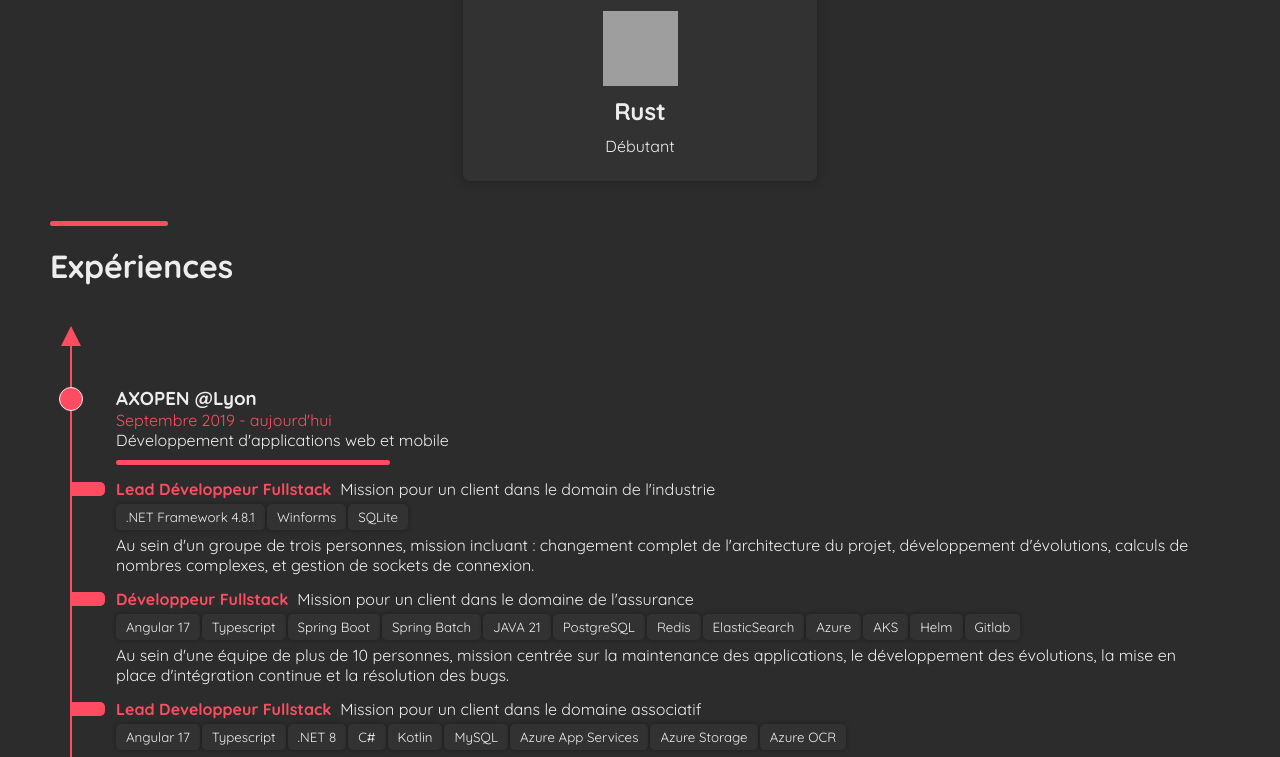
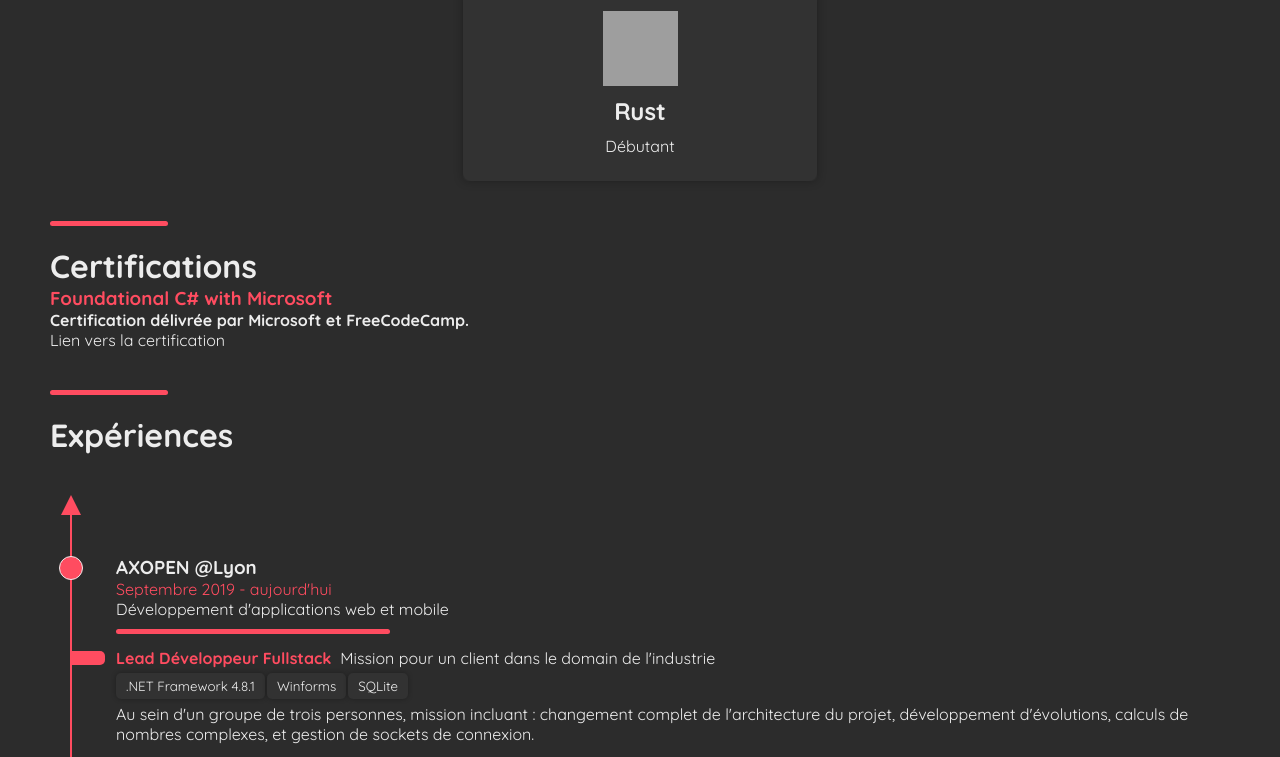
Before and after one commit to alexandrejournet/Portfolio, a Next.js app: page / in a window 1280 px wide. Shown: the part 1949-2706 px from the top of the page. Built offline with nearby package versions, Linux system fonts and the light colour scheme; grey boxes are pictures that could not be loaded.

Commit message:
chore: add certifications

```diff
--- a/src/app/components/topbar/Topbar.tsx
+++ b/src/app/components/topbar/Topbar.tsx
@@ -60,6 +60,7 @@ const Topbar = () => {
                 <ul className="menu">
                     <li><Link href={"#about-me"}>A propos de moi</Link></li>
                     <li><Link href={"#technos"}>Technologies</Link></li>
+                    <li><Link href={"#certifications"}>Certifications</Link></li>
                     <li><Link href={"#experiences"}>Expériences</Link></li>
                     <li><Link href={"#projects"}>Projets</Link></li>
                 </ul>
@@ -76,11 +77,12 @@ const Topbar = () => {
                     <ul className="drawer-menu">
                         <li><Link href={"#about-me"} onClick={closeDrawer}>A propos de moi</Link></li>
                         <li><Link href={"#technos"} onClick={closeDrawer}>Technologies</Link></li>
+                        <li><Link href={"#certifications"} onClick={closeDrawer}>Certifications</Link></li>
                         <li><Link href={"#experiences"} onClick={closeDrawer}>Expériences</Link></li>
                         <li><Link href={"#projects"} onClick={closeDrawer}>Projets</Link></li>
                     </ul>
                     <div className="drawer-buttons">
-                        <ImGithub />
+                    <ImGithub />
                         <LuLinkedin />
                         {resolvedTheme === 'dark' ?
                         <LuSun onClick={toggleTheme}/>
--- a/src/app/page.tsx
+++ b/src/app/page.tsx
@@ -7,6 +7,7 @@ import Experiences from "@/app/pages/experiences/Experiences";
 import Projects from "@/app/pages/projects/Projects";
 import Footer from "@/app/components/footer/footer";
 import ContactMe from "@/app/pages/contact-me/ContactMe";
+import {Certifications} from "@/app/pages/certifications/Certifications";
 
 export default function Home() {
   return (
@@ -15,6 +16,7 @@ export default function Home() {
         <Homepage />
         <AboutMe />
         <Technos />
+        <Certifications />
         <Experiences />
         <Projects />
         <ContactMe />
--- /dev/null
+++ b/src/app/pages/certifications/Certifications.tsx
@@ -0,0 +1,31 @@
+import TitleHeader from "@/app/components/title-header/title-header";
+import {Certification} from "@/app/models/certification.model";
+import './certifications.scss';
+
+export function Certifications() {
+
+    const certifications: Certification[] = [
+        {
+            title: "Foundational C# with Microsoft",
+            description: "Certification délivrée par Microsoft et FreeCodeCamp.",
+            link: "https://www.freecodecamp.org/certification/alexandrejournet/foundational-c-sharp-with-microsoft"
+        }
+    ];
+
+    return (
+        <section id={"certifications"}>
+            <TitleHeader title={"Certifications"} />
+            {
+                certifications.map((certification, index) => {
+                    return (
+                        <div key={index}>
+                            <h3>{certification.title}</h3>
+                            <h4>{certification.description}</h4>
+                            <a href={certification.link}>Lien vers la certification</a>
+                        </div>
+                    );
+                })
+            }
+        </section>
+    );
+}
--- /dev/null
+++ b/src/app/pages/certifications/certifications.scss
@@ -0,0 +1,3 @@
+section#certifications h3 {
+  color: var(--highlight);
+}
```
Also changed, not shown: src/app/models/certification.model.ts (added, +10 -0 lines).
